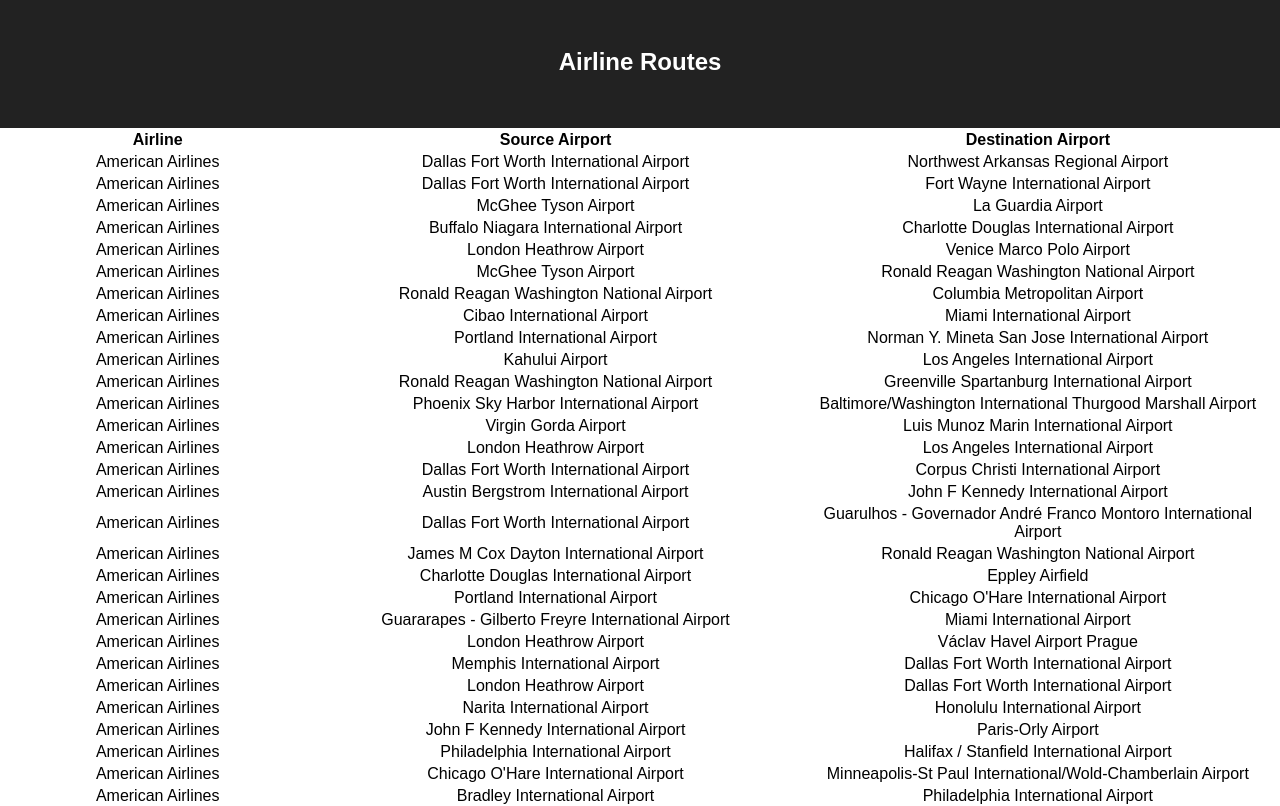
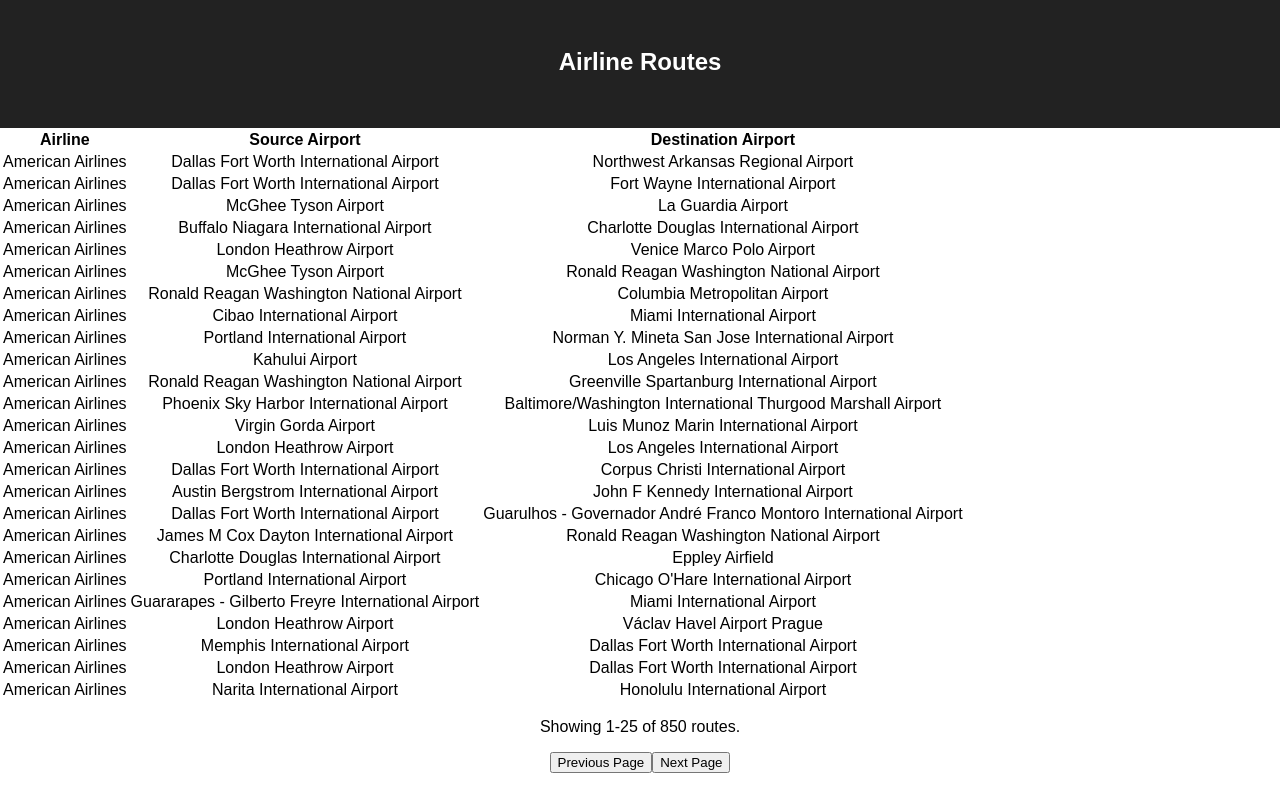
Before and after one commit to alovegren/airline-routes, a React (Create React App) app: page / in a window 1280 px wide. Shown: the top 806 px of the page. Built offline with nearby package versions, Linux system fonts and the light colour scheme.

Commit message:
Enable pagination of routes

```diff
--- a/src/App.js
+++ b/src/App.js
@@ -25,6 +25,7 @@
           columns={columns}
           rows={data.routes}
           format={formatValue}
+          perPage="25"
         />
       </section>
     </div>
--- a/src/components/Table.js
+++ b/src/components/Table.js
@@ -1,14 +1,18 @@
-import React from 'react';
+import React, { useState } from 'react';
 
 import { getAirlineById, getAirportByCode } from '../data';
 
-const Table = ({ columns, rows, format }) => {
+const Table = ({ columns, rows, format, perPage }) => {
+  perPage = Number(perPage);
+  const [firstRow, setFirstRow] = useState(0);
+
   const headerRows = columns.map(column => (
     <th key={column.name}>{column.name}</th>
   ));
 
-  const tableBodyRows = rows.map(route => {
-    const id = route.airline;
+  const tableBodyRows = rows.slice(firstRow, firstRow + perPage)
+    .map(route => {
+      const id = `${route.airline}-${route.src}-${route.dest}`;
 
       return (
         <tr key={id}>
@@ -23,6 +27,16 @@
       );
   });
 
+  const TableFooter = () => (
+    <div>
+      <p>Showing {firstRow + 1}-{firstRow + perPage} of {rows.length} routes.</p>
+      <button>Previous Page</button>
+      <button onClick={() => setFirstRow(firstRow + perPage)}>
+        Next Page
+      </button>
+    </div>
+  );
+
   return (
     <>
       <table>
@@ -35,8 +49,27 @@
         {tableBodyRows}
       </tbody>
     </table>
+    <TableFooter />
     </>
   );
 };
 
 export default Table;
+
+/*
+Step 5: Add Pagination to Table
+Update the Table component so that only 25 rows are shown at a time
+Display a message that says Showing n - n+25 routes of x total routes
+Display Previous Page and Next Page buttons
+Adjust the page shown when the buttons are clicked
+Disable the paging controls to prevent a user from going outside valid bounds
+Allow the number of rows per page to be specified as a perPage prop
+
+we could create a data store that encapsules the current range of rows to be shown
+
+or we could use useState to specify... in such a simple project useState is probably the way to go
+
+useState could specify the index number of the first row to be displayed
+
+the state need only be a concern of Table's, not App's
+*/
```
Lines whose indentation alone changed are shown as unchanged.
